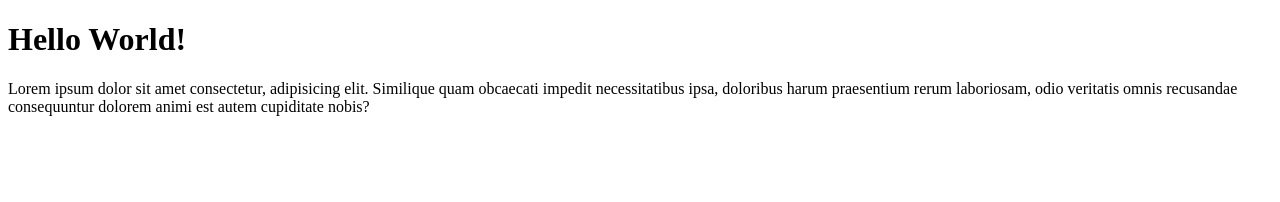
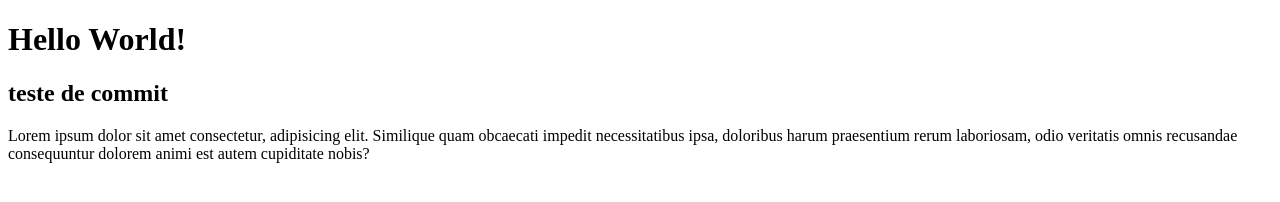
Before and after one commit to DanielProjectsDEV/Hello-World, a plain HTML site: page site.exemplo/index.html in a window 1280 px wide. Drawn offline with Linux system fonts and the light colour scheme.

Commit message:
adicionei um h2

```diff
--- a/site.exemplo/index.html
+++ b/site.exemplo/index.html
@@ -8,6 +8,7 @@
 </head>
 <body>
     <h1>Hello World!</h1>
+    <h2>teste de commit</h2>
     <p>Lorem ipsum dolor sit amet consectetur, adipisicing elit. Similique quam obcaecati impedit necessitatibus ipsa, doloribus harum praesentium rerum laboriosam, odio veritatis omnis recusandae consequuntur dolorem animi est autem cupiditate nobis?</p>
 </body>
 </html>
```
